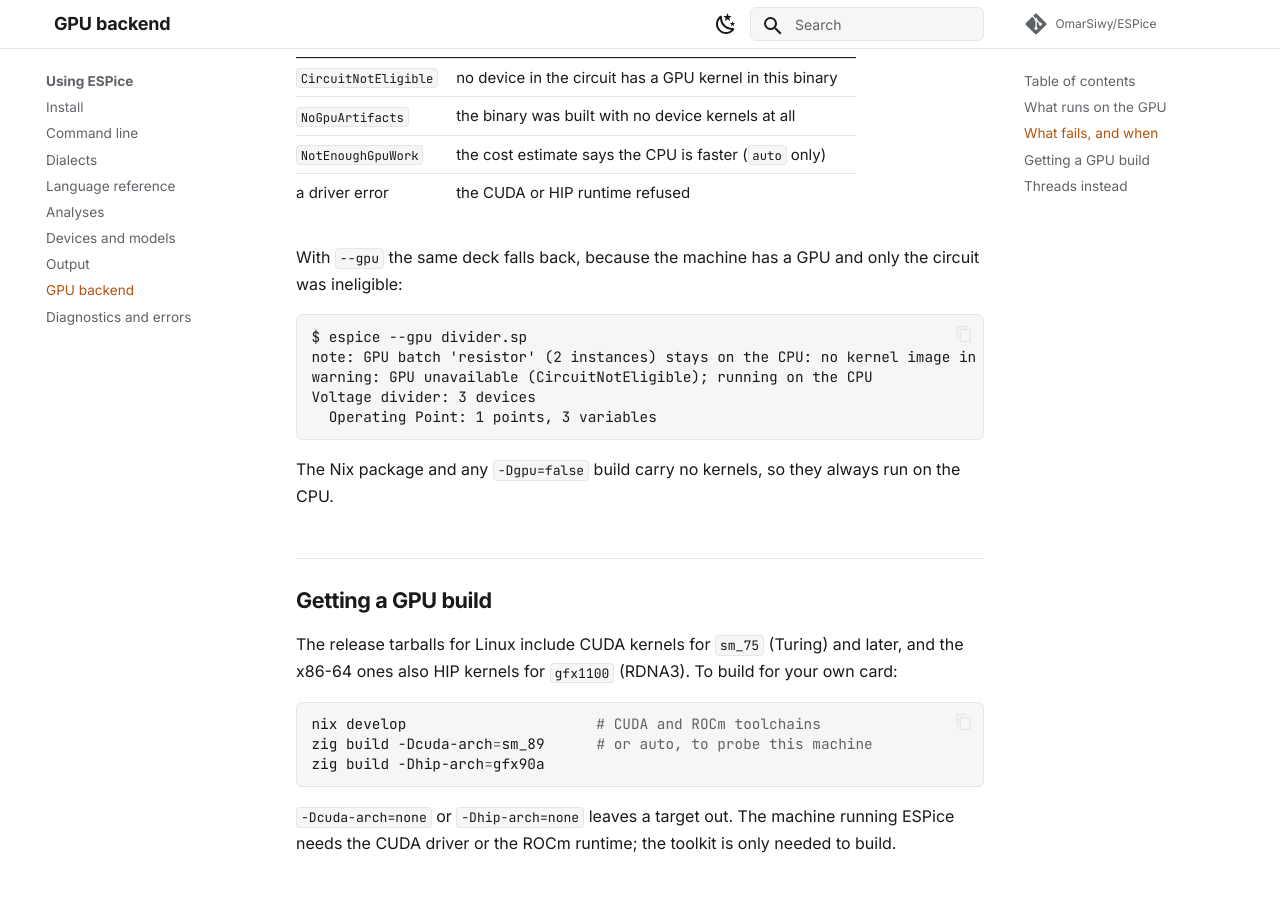
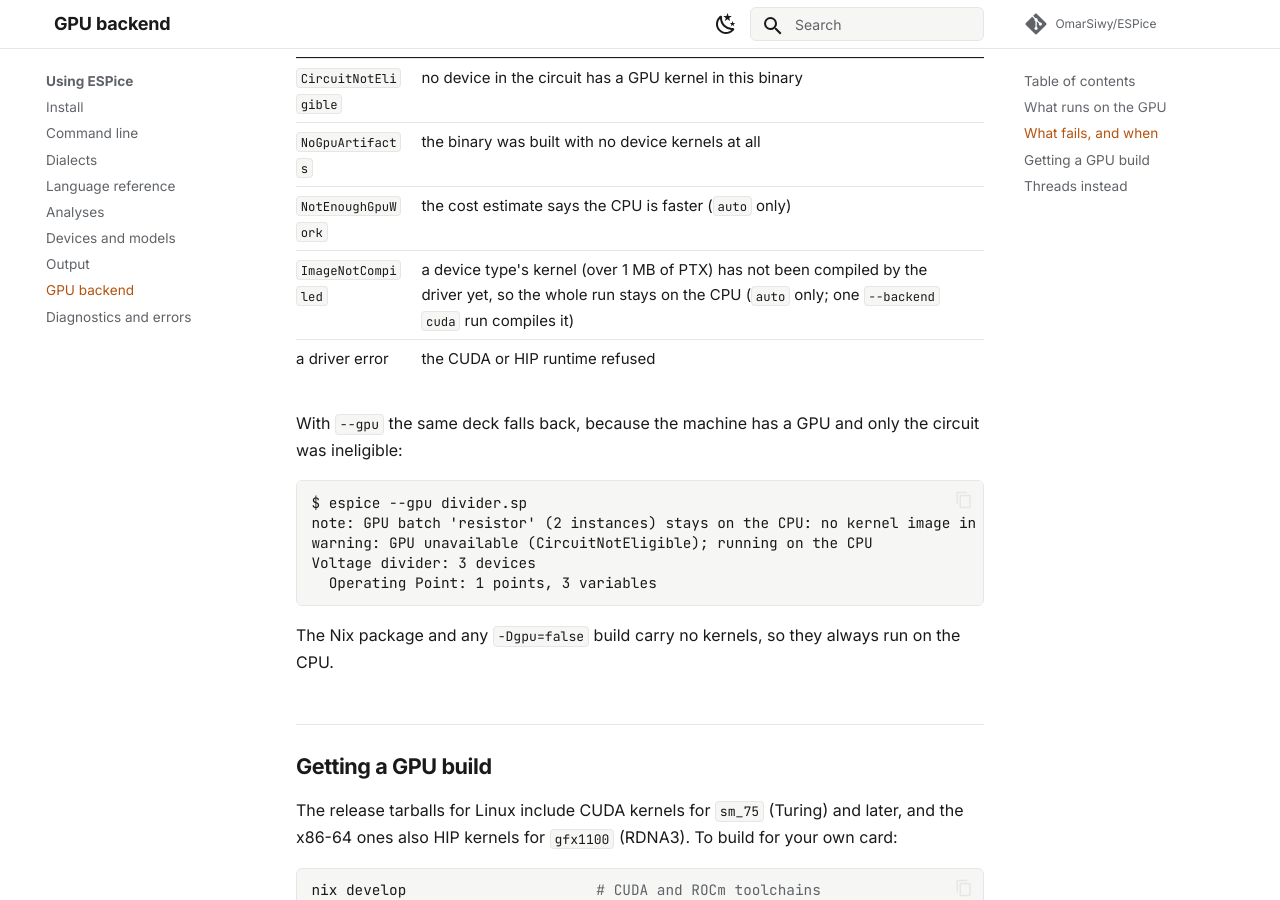
Before and after one commit to OmarSiwy/ESPice, an MkDocs documentation site: the page built from docs/using/gpu.md, in a window 1280 px wide and 900 px high, scrolled down 1631 px. Built offline with MkDocs 1.6.1 and Material for MkDocs 9.7.7, drawn with Linux system fonts in a browser that asks for light colours; comment, search, counter and statistics services are not loaded.

Commit message:
analysis: --backend auto keeps a query with a cold heavy GPU image on the CPU (#139)
Under auto, a batch whose image is over 1 MB of PTX and not yet in the
driver's JIT cache used to stay on the host alone, one thread, while the
rest of the circuit ran on the GPU. GpuContext.init now declines the GPU
for the whole query with ImageNotCompiled, a policy decline, so auto
never excludes a model by type: a query runs on the GPU with every
eligible model or on the CPU.

```diff
--- a/docs/using/gpu.md
+++ b/docs/using/gpu.md
@@ -60,6 +60,7 @@
 | `CircuitNotEligible` | no device in the circuit has a GPU kernel in this binary |
 | `NoGpuArtifacts` | the binary was built with no device kernels at all |
 | `NotEnoughGpuWork` | the cost estimate says the CPU is faster (`auto` only) |
+| `ImageNotCompiled` | a device type's kernel (over 1 MB of PTX) has not been compiled by the driver yet, so the whole run stays on the CPU (`auto` only; one `--backend cuda` run compiles it) |
 | a driver error | the CUDA or HIP runtime refused |
 
 With `--gpu` the same deck falls back, because the machine has a GPU and
```
Also changed, not shown: CHANGELOGS.md (+1 -0 lines), dev/devices/gpu-evaluation.md (+3 -2 lines), 1 other file.
